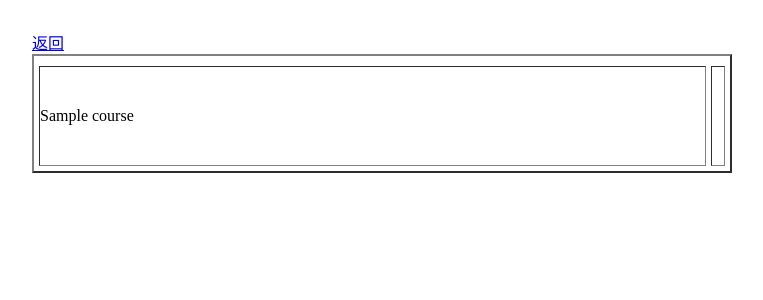
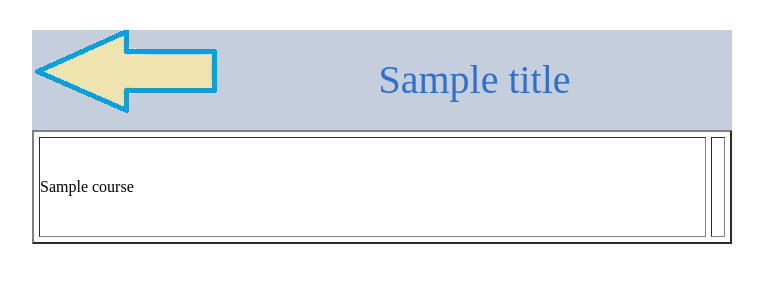
Before and after one commit to 9527A/EduManageSYS, a Django app: template course_selection/templates/course_selection/view.html in a window 1280 px wide. Shown: the top 300 px of the page, without its empty margins (258-1021 px from the left). Run offline with Django 3.2, Linux system fonts and the light colour scheme; tables that the repository leaves empty hold one stand-in row (values such as "Sample post"); the template is opened without the code that fills it: values that come from a table or form of the project are taken from there, most other values are stand-ins (such as "Sample title", 1, 10 or a date in 2020).

Commit message:
v1.1功能页面美化

```diff
--- a/course_selection/static/course_selection/base.css
+++ b/course_selection/static/course_selection/base.css
@@ -1,6 +1,22 @@
 *{margin:0px;padding:0px;}
-    #main_body{
-        width: 700px;
-        height: 600px;
-        margin: 30px auto 0px;
-    }
+#main_body{
+    width: 700px;
+    height: 600px;
+    margin: 30px auto 0px;
+}
+.top{
+    width: 700px;
+    height: 100px;
+    margin: 0px;
+    background: rgb(196, 206, 221);
+}
+.top span{
+    float: left;
+}
+.top p{
+    font-size:40px;
+    color:rgb(49, 111, 204);
+    font-family:"微软雅黑";
+    line-height:100px;
+    text-align:center;
+}
--- a/course_selection/templates/course_selection/base.html
+++ b/course_selection/templates/course_selection/base.html
@@ -8,10 +8,11 @@
     </head>
 <body>
     <div id="main_body">
+        <div class="top">
+            <span><a href="{% url 'index' %}"><img src="{% static 'course_selection/images/return.jpg' %}" ></a></span>
+            <p>{{ title }}</p>
+        </div>
         <table border="2" cellspacing="5" width="700">
-            <tr>
-                <a href="{% url 'index' %}">返回</a>
-            </tr>
         {% block content %}
 
         {% endblock %}
```
Also changed, not shown: course_selection/static/course_selection/images/return.jpg (added).
